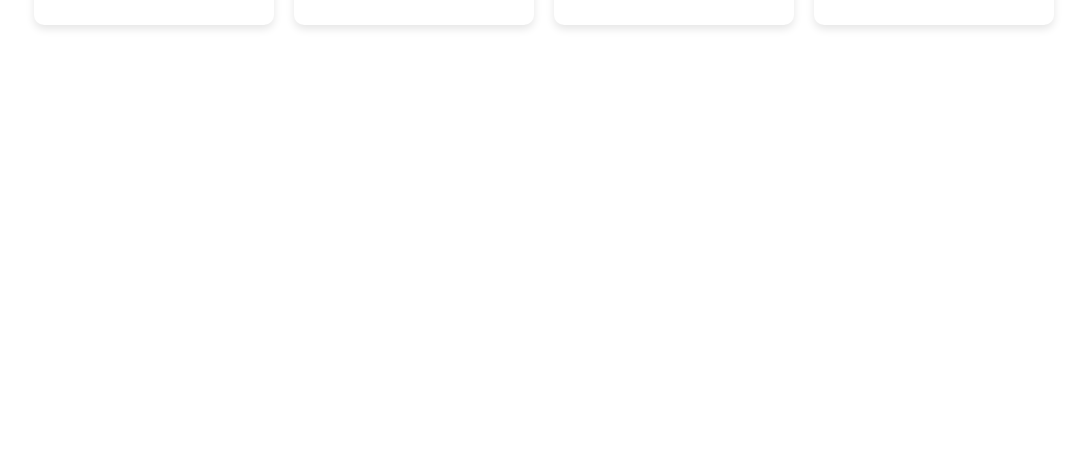
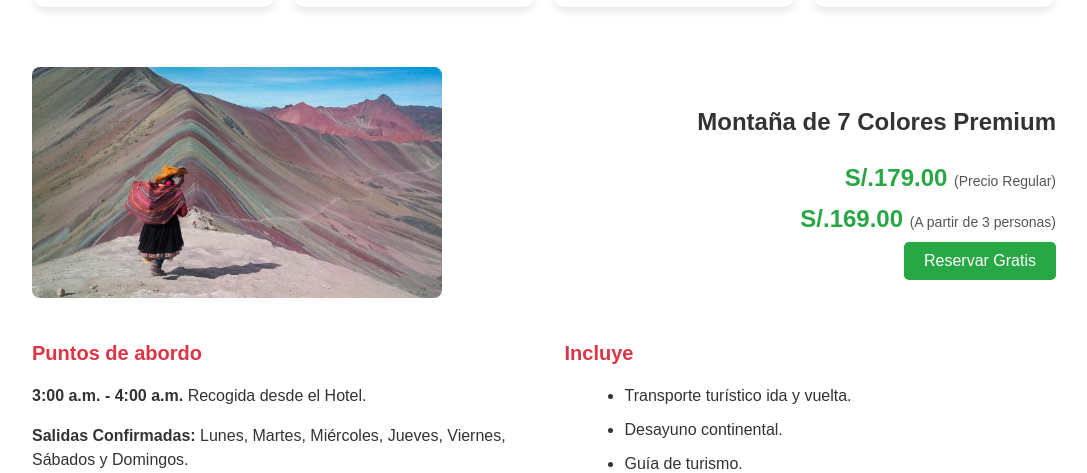
Before and after one commit to Rigosol/TravelPeru, a React (Vite) app in the folder web/: page / in a window 1280 px wide. Shown: the part 1966-2439 px from the top of the page, without its empty margins (96-1183 px from the left). Before the commit the page ends 2051 px from the top, so only its background shows below. Built offline with nearby package versions, Linux system fonts and the light colour scheme.

Commit message:
Se agrego una imagen con respecto a 7 colores

```diff
--- a/web/src/App.jsx
+++ b/web/src/App.jsx
@@ -2,6 +2,7 @@ import React from 'react';
 import Menu from './componente/Menu';
 import Banner from './componente/banners';
 import Cuerpo from './componente/Cuerpo';
+import Salidas from './pagina/Salidas';
 
 function App() {
   return (
@@ -9,6 +10,7 @@ function App() {
       <Menu />
       <Banner />
       <Cuerpo />
+      <Salidas />
 
     </div>
   );
```
Also changed, not shown: web/src/img/montana-7-colores.jpg (added), web/src/pagina/Salidas.jsx (renamed from web/src/pagina/salidas.jsx).
